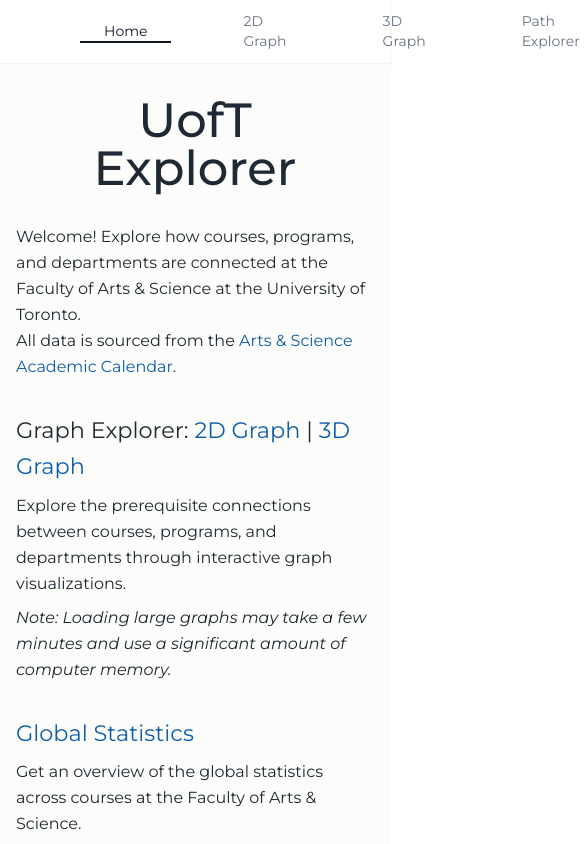
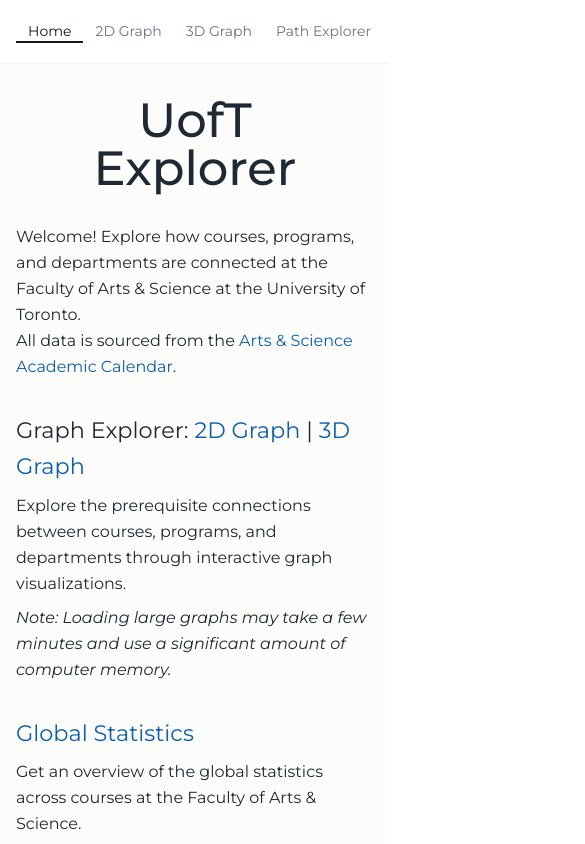
Before and after one commit to andrei-akopian/UofTExplorer, a React (Vite) app in the folder frontend/: page / in a window 390 px wide. Shown: the top 844 px of the page, 585 px wide, since content can reach past the window. Built offline with nearby package versions, Linux system fonts and the light colour scheme; a web font is replaced by a local one.

Commit message:
fix: prevent mobile nav bar from overflowing

```diff
--- a/frontend/src/components/NavBar.tsx
+++ b/frontend/src/components/NavBar.tsx
@@ -9,7 +9,7 @@ const links = [
 ];
 
 const navLink = (active: boolean) =>
-  `font-sans px-6 h-full text-sm border-b-2 transition-colors duration-150 ${
+  `font-sans flex items-center whitespace-nowrap px-3 md:px-6 h-full text-sm border-b-2 transition-colors duration-150 ${
     active
       ? "text-gray-900 border-gray-900"
       : "text-gray-500 border-transparent hover:text-gray-800"
@@ -18,9 +18,9 @@ const navLink = (active: boolean) =>
 export default function Navbar() {
   const { pathname } = useLocation();
   return (
-    <nav className="flex h-16 items-center border-b border-gray-100 bg-white px-20 shadow-sm">
+    <nav className="flex h-16 items-center overflow-x-auto border-b border-gray-100 bg-white px-4 shadow-sm md:px-12 lg:px-20">
       {/* Nav links */}
-      <div className="flex flex-1 items-center justify-center gap-12">
+      <div className="mx-auto flex w-full max-w-4xl items-center justify-between">
         {links.map(({ label, href }) => (
           <Link key={href} to={href} className={navLink(pathname === href)}>
             {label}
```
